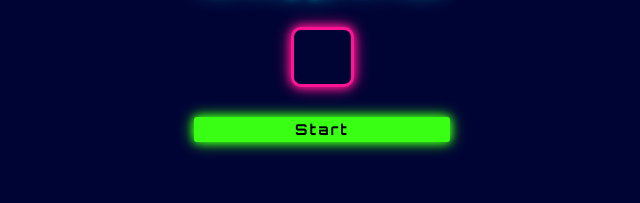
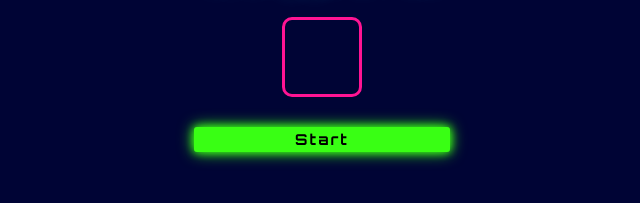
Before and after one commit to SourceGlitch/Main, a plain HTML site: page Guess the Number/index.html in a window 1280 px wide. Shown: the part 327-530 px from the top of the page, without its empty margins (318-958 px from the left). Drawn offline with Linux system fonts and the light colour scheme.

Commit message:
Changes were made

```diff
--- a/Guess the Number/style.css
+++ b/Guess the Number/style.css
@@ -61,8 +61,10 @@ body {
 
 /* Users input*/
 #guess-input {
-  width: 63px;
-  height: 60px;
+  width: 15vw;
+  height: 15vw;
+  max-width: 80px;
+  max-height: 80px;
   font-size: 30px;
   text-align: center;
   border: 3px solid var(--input-color);
@@ -76,7 +78,7 @@ body {
     0 0 24px var(--input-color);
   box-shadow:
     0 0 8px var(--input-color),
-    0 0 16px var(--input-color);
+    0 0 16px var(--input-curl(https://discord.com/shop)olor);
 }
 
 /*Input Scroll*/
@@ -89,7 +91,9 @@ input::-webkit-inner-spin-button {
 #submit-btn,
 #reset-btn,
 #start-btn {
-  width: 20%;
+  width: 10%;
+  min-width: 20vw;
+  max-width: 20%;
   font-size: 15px;
   font-weight: bold;
   letter-spacing: 2px;
```
